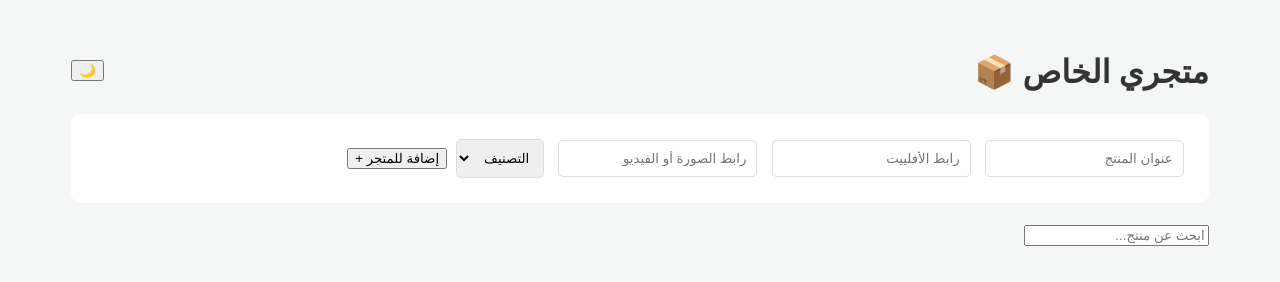
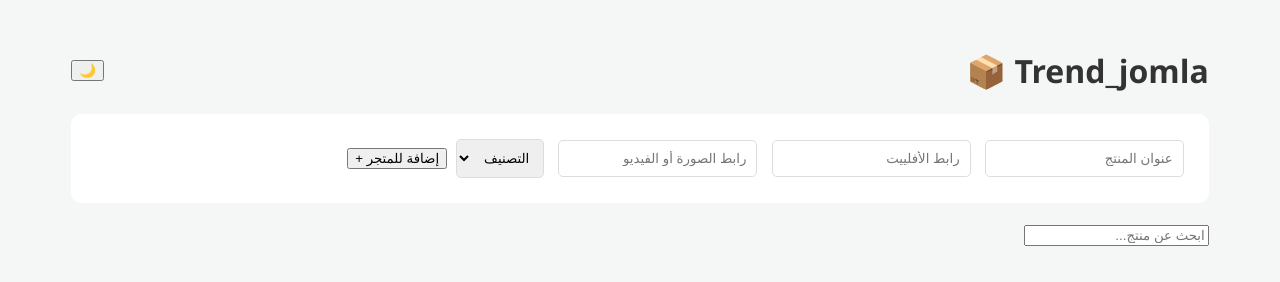
Before and after one commit to dry39oub3-commits/Seconds-Card, a plain HTML site: page test1/index.html in a window 1280 px wide. Drawn offline with Linux system fonts and the light colour scheme.

```diff
--- a/test1/index.html
+++ b/test1/index.html
@@ -10,7 +10,7 @@
 
     <div class="container">
         <header>
-            <h1>متجري الخاص 📦</h1>
+            <h1>Trend_jomla 📦</h1>
             <button id="themeToggle" onclick="toggleTheme()">🌙</button>
         </header>
 
```
